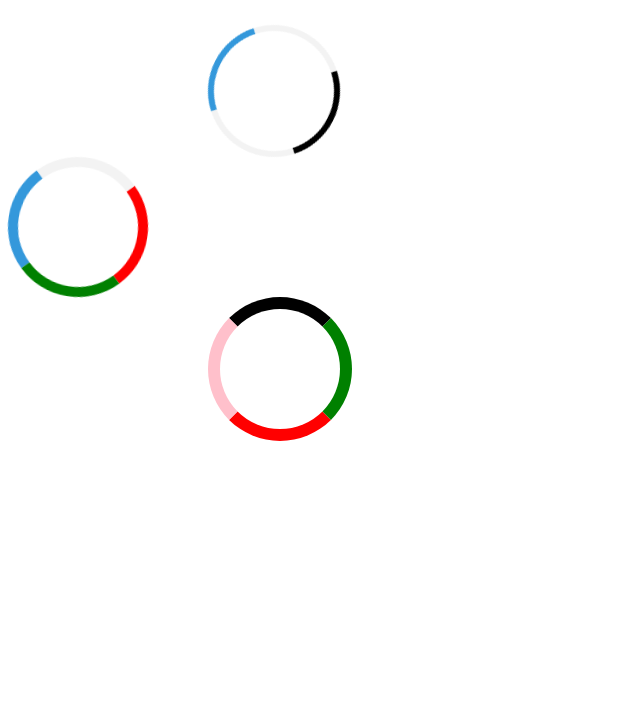
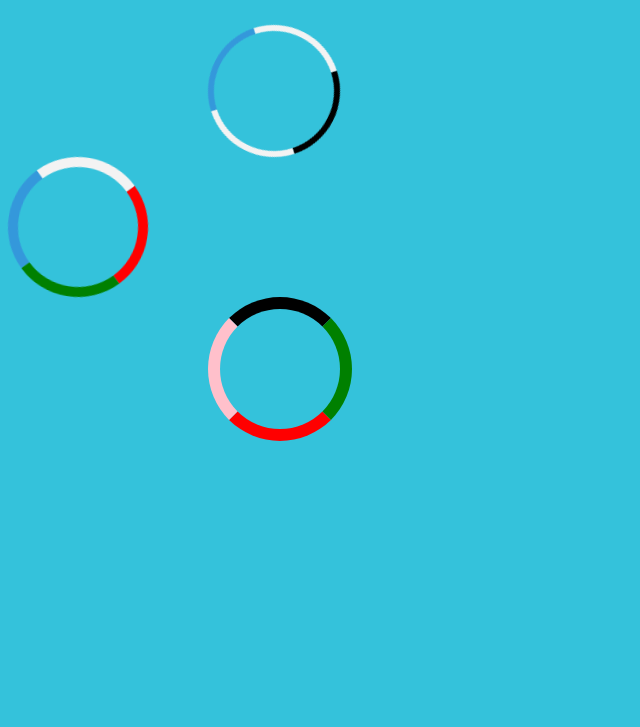
Before and after one commit to Ramprasad0101/loader, a plain HTML site: page index.html in a window 1280 px wide. Shown: the part 73-800 px from the top of the page, without its empty margins (0-640 px from the left). Drawn offline with Linux system fonts and the light colour scheme.

Commit message:
Update index.html

```diff
--- a/index.html
+++ b/index.html
@@ -66,7 +66,7 @@
        }
     </style>
 </head>
-<body>
+<body style="background-color: #34c2db;">
     <h1 style="color: #219430; font-size: xx-large; font-family: Arial, Helvetica, sans-serif;">LODING LOGOS</h1>
     <div class="a">
 
```
